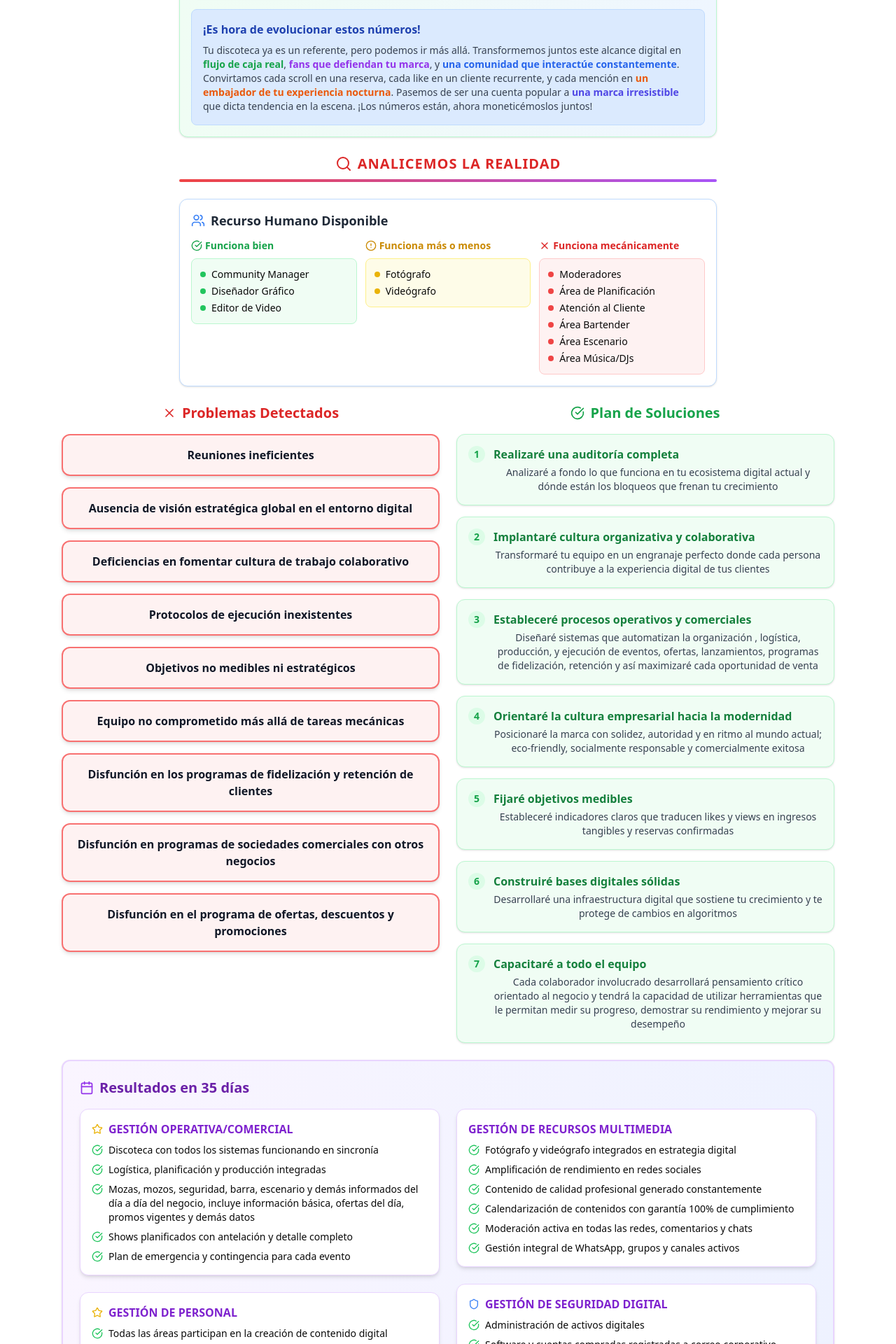
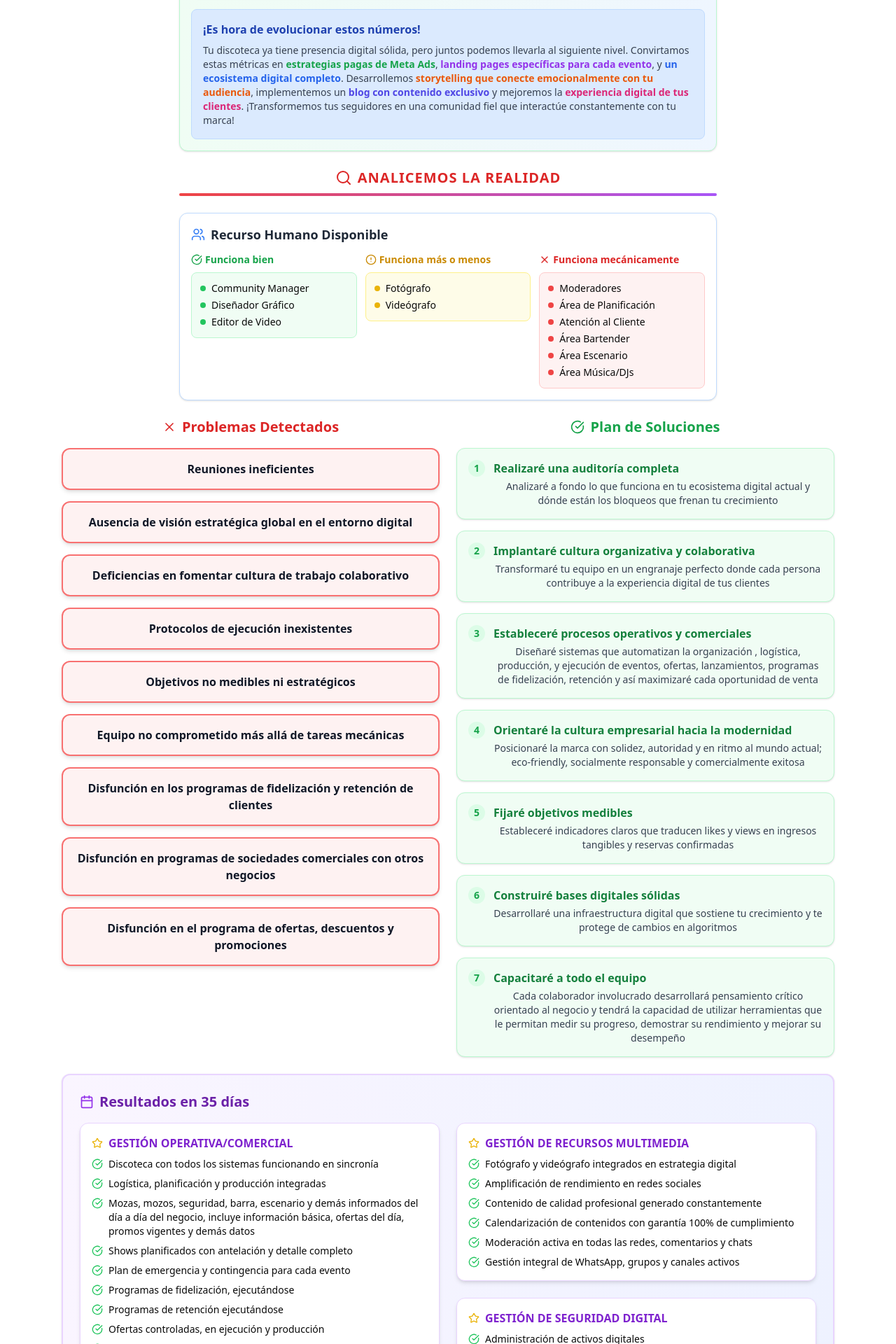
Before and after one commit to deivipluss/landing, a Next.js app: page /ktdrallounge in a window 1280 px wide. Shown: the part 520-2440 px from the top of the page at 70% size. Built offline with nearby package versions, Linux system fonts and the light colour scheme.

Commit message:
loung14e

```diff
--- a/app/ktdrallounge/page.tsx
+++ b/app/ktdrallounge/page.tsx
@@ -141,25 +141,29 @@ export default function DiagnosticoDigital() {
               ¡Es hora de evolucionar estos números!
             </h4>
             <p className="text-gray-700 text-sm">
-              Tu discoteca ya es un referente, pero podemos ir más allá. Transformemos juntos este alcance digital en{" "}
+              Tu discoteca ya tiene presencia digital sólida, pero juntos podemos llevarla al siguiente nivel. Convirtamos estas métricas en{" "}
               <span className="font-semibold text-green-600">
-                flujo de caja real
+                estrategias pagas de Meta Ads
               </span>
               ,{" "}
               <span className="font-semibold text-purple-600">
-                fans que defiendan tu marca
+                landing pages específicas para cada evento
               </span>
               , y{" "}
               <span className="font-semibold text-blue-600">
-                una comunidad que interactúe constantemente
+                un ecosistema digital completo
               </span>
-              . Convirtamos cada scroll en una reserva, cada like en un cliente recurrente, y cada mención en{" "}
+              . Desarrollemos{" "}
               <span className="font-semibold text-orange-600">
-                un embajador de tu experiencia nocturna
+                storytelling que conecte emocionalmente con tu audiencia
               </span>
-              . Pasemos de ser una cuenta popular a{" "}
-              <span className="font-semibold text-indigo-600">una marca irresistible</span>{" "}
-              que dicta tendencia en la escena. ¡Los números están, ahora moneticémoslos juntos!
+              , implementemos un{" "}
+              <span className="font-semibold text-indigo-600">blog con contenido exclusivo</span>{" "}
+              y mejoremos la{" "}
+              <span className="font-semibold text-pink-600">
+                experiencia digital de tus clientes
+              </span>
+              . ¡Transformemos tus seguidores en una comunidad fiel que interactúe constantemente con tu marca!
             </p>
           </div>
         </CardContent>
@@ -453,6 +457,30 @@ export default function DiagnosticoDigital() {
                         Plan de emergencia y contingencia para cada evento
                       </span>
                     </li>
+                    <li className="flex items-start">
+                      <CheckCircle className="h-4 w-4 text-green-500 mr-2 mt-0.5 flex-shrink-0" />
+                      <span>
+                        Programas de fidelización, ejecutándose
+                      </span>
+                    </li>
+                    <li className="flex items-start">
+                      <CheckCircle className="h-4 w-4 text-green-500 mr-2 mt-0.5 flex-shrink-0" />
+                      <span>
+                        Programas de retención ejecutándose
+                      </span>
+                    </li>
+                    <li className="flex items-start">
+                      <CheckCircle className="h-4 w-4 text-green-500 mr-2 mt-0.5 flex-shrink-0" />
+                      <span>
+                        Ofertas controladas, en ejecución y producción
+                      </span>
+                    </li>
+                    <li className="flex items-start">
+                      <CheckCircle className="h-4 w-4 text-green-500 mr-2 mt-0.5 flex-shrink-0" />
+                      <span>
+                        Promociones controladas, en ejecución y producción
+                      </span>
+                    </li>
                   </ul>
                 </CardContent>
               </Card>
@@ -500,6 +528,7 @@ export default function DiagnosticoDigital() {
               <Card className="border border-purple-200 bg-white shadow-md mb-6">
                 <CardContent className="p-4">
                   <h4 className="font-semibold text-purple-700 flex items-center uppercase">
+                    <Star className="h-4 w-4 mr-2 text-yellow-500" />
                     Gestión de Recursos Multimedia
                   </h4>
                   <ul className="mt-2 space-y-2 text-sm">
@@ -548,7 +577,7 @@ export default function DiagnosticoDigital() {
               <Card className="border border-purple-200 bg-white shadow-md">
                 <CardContent className="p-4">
                   <h4 className="font-semibold text-purple-700 flex items-center uppercase">
-                    <Shield className="h-4 w-4 mr-2 text-blue-500" />
+                    <Star className="h-4 w-4 mr-2 text-yellow-500" />
                     Gestión de Seguridad Digital
                   </h4>
                   <ul className="mt-2 space-y-2 text-sm">
```
